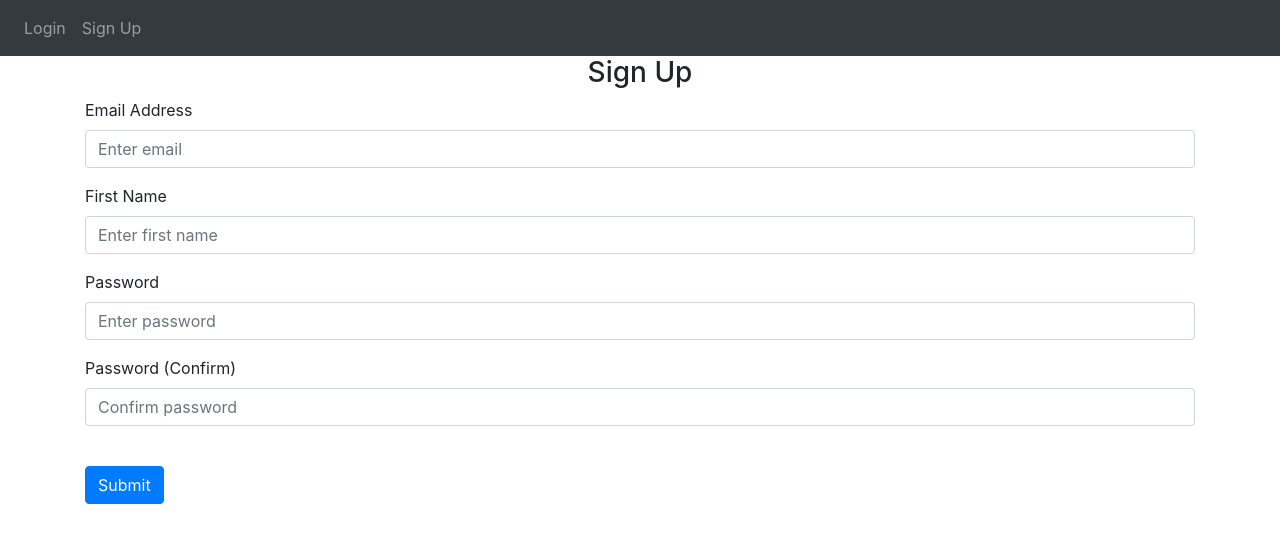
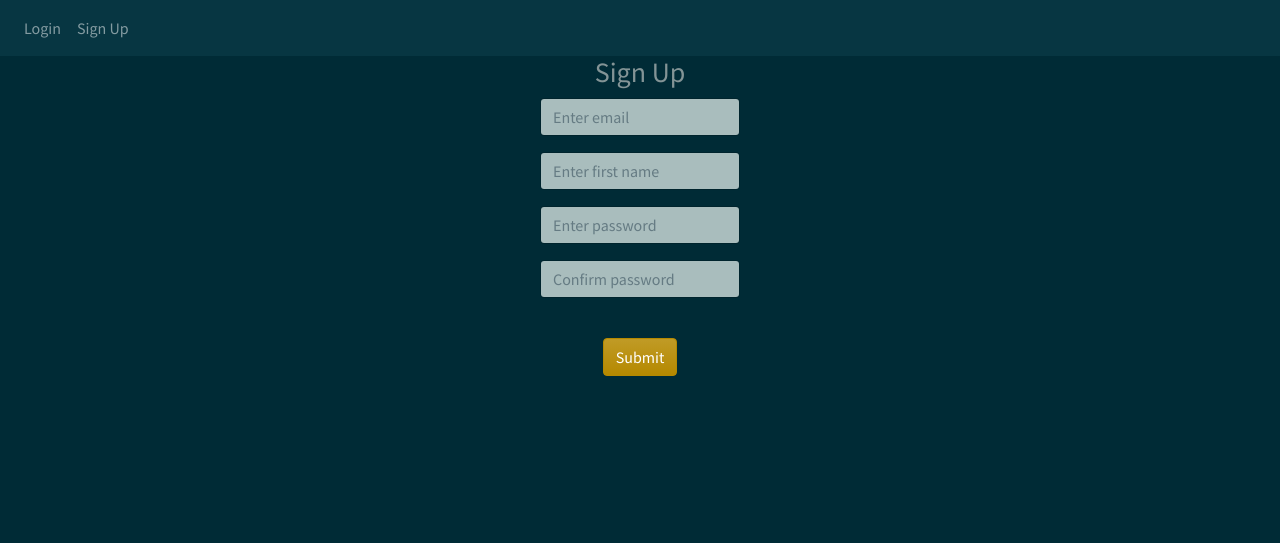
Before and after one commit to gitmetmart/webtech-project, a Flask app: page /sign-up in a window 1280 px wide. Shown: the top 543 px of the page. Run offline with Flask 3, Linux system fonts and the light colour scheme; some libraries are stand-ins or nearby versions.

Commit message:
Add files via upload

```diff
--- a/source/__init__.py
+++ b/source/__init__.py
@@ -6,10 +6,9 @@ from flask_login import LoginManager
 db = SQLAlchemy()
 DB_NAME = "database.db"
 
-
 def create_app():
     app = Flask(__name__)
-    app.config['SECRET_KEY'] = 'hjshjhdjah kjshkjdhjs'
+    app.config['SECRET_KEY'] = 'bE<FNMOT`U--;F[=(>mL'
     app.config['SQLALCHEMY_DATABASE_URI'] = f'sqlite:///{DB_NAME}'
     db.init_app(app)
 
@@ -27,13 +26,10 @@ def create_app():
     login_manager = LoginManager()
     login_manager.login_view = 'auth.login'
     login_manager.init_app(app)
-
     @login_manager.user_loader
     def load_user(id):
         return User.query.get(int(id))
-
     return app
-
 
 def create_database(app):
     if not path.exists('website/' + DB_NAME):
--- a/source/auth.py
+++ b/source/auth.py
@@ -55,8 +55,7 @@ def sign_up():
         elif len(password1) < 7:
             flash('Password must be at least 7 characters.', category='error')
         else:
-            new_user = User(email=email, first_name=first_name, password=generate_password_hash(
-                password1, method='sha256'))
+            new_user = User(email=email, first_name=first_name, password=generate_password_hash(password1))
             db.session.add(new_user)
             db.session.commit()
             login_user(new_user, remember=True)
--- a/source/models.py
+++ b/source/models.py
@@ -1,7 +1,6 @@
 from . import db
 from flask_login import UserMixin
 from sqlalchemy.sql import func
-
 
 class Note(db.Model):
     id = db.Column(db.Integer, primary_key=True)
@@ -9,7 +8,6 @@ class Note(db.Model):
     date = db.Column(db.DateTime(timezone=True), default=func.now())
     user_id = db.Column(db.Integer, db.ForeignKey('user.id'))
 
-
 class User(db.Model, UserMixin):
     id = db.Column(db.Integer, primary_key=True)
     email = db.Column(db.String(150), unique=True)
--- a/source/static/images/index.js
+++ b/source/static/images/index.js
@@ -1,3 +1,4 @@
+//Javasript for the index.html page
 function deleteNote(noteId) {
     fetch("/delete-note", {
       method: "POST",
--- a/source/templates/base.html
+++ b/source/templates/base.html
@@ -5,14 +5,11 @@
     <meta name="viewport" content="width=device-width, initial-scale=1" />
     <link
       rel="stylesheet"
-      href="https://stackpath.bootstrapcdn.com/bootstrap/4.4.1/css/bootstrap.min.css"
-      integrity="sha384-Vkoo8x4CGsO3+Hhxv8T/Q5PaXtkKtu6ug5TOeNV6gBiFeWPGFN9MuhOf23Q9Ifjh"
-      crossorigin="anonymous"
+      href="https://bootswatch.com/4/solar/bootstrap.min.css"
     />
     <link
       rel="stylesheet"
       href="https://stackpath.bootstrapcdn.com/font-awesome/4.7.0/css/font-awesome.min.css"
-      crossorigin="anonymous"
     />
 
     <title>{% block title %}Home{% endblock %}</title>
--- a/source/templates/sign_up.html
+++ b/source/templates/sign_up.html
@@ -2,47 +2,53 @@
 content %}
 <form method="POST">
   <h3 align="center">Sign Up</h3>
-  <div class="form-group">
-    <label for="email">Email Address</label>
+  <div class="text-center"> <!-- Add the text-center class here -->
+    <div class="form-group" style="display: flex; justify-content: center;">
+      <label for="email"></label>
       <input
         type="email"
         class="form-control"
         id="email"
         name="email"
         placeholder="Enter email"
+        style="width: 200px;"
       />
     </div>
-  <div class="form-group">
-    <label for="firstName">First Name</label>
+    <div class="form-group" style="display: flex; justify-content: center;">
+      <label for="firstName"></label>
       <input
         type="text"
         class="form-control"
         id="firstName"
         name="firstName"
         placeholder="Enter first name"
+        style="width: 200px;"
       />
     </div>
-  <div class="form-group">
-    <label for="password1">Password</label>
+    <div class="form-group" style="display: flex; justify-content: center;">
+      <label for="password1"></label>
       <input
         type="password"
         class="form-control"
         id="password1"
         name="password1"
         placeholder="Enter password"
+        style="width: 200px;"
       />
     </div>
-  <div class="form-group">
-    <label for="password2">Password (Confirm)</label>
+    <div class="form-group" style="display: flex; justify-content: center;">
+      <label for="password2"></label>
       <input
         type="password"
         class="form-control"
         id="password2"
         name="password2"
         placeholder="Confirm password"
+        style="width: 200px;"
       />
     </div>
     <br />
     <button type="submit" class="btn btn-primary">Submit</button>
+  </div> <!-- Close the text-center div -->
   </form>
   {% endblock %}
--- a/source/views.py
+++ b/source/views.py
@@ -5,7 +5,6 @@ from . import db
 import json
 
 views = Blueprint('views', __name__)
-
 
 @views.route('/', methods=['GET', 'POST'])
 @login_required
@@ -23,7 +22,6 @@ def home():
 
     return render_template("home.html", user=current_user)
 
-
 @views.route('/delete-note', methods=['POST'])
 def delete_note():
     note = json.loads(request.data) # this function expects a JSON from the INDEX.js file
```
Also changed, not shown: source/templates/home.html (+9 -4 lines), source/templates/login.html (+10 -6 lines), README.md, instance/database.db (added). Lines whose indentation alone changed are shown as unchanged.
